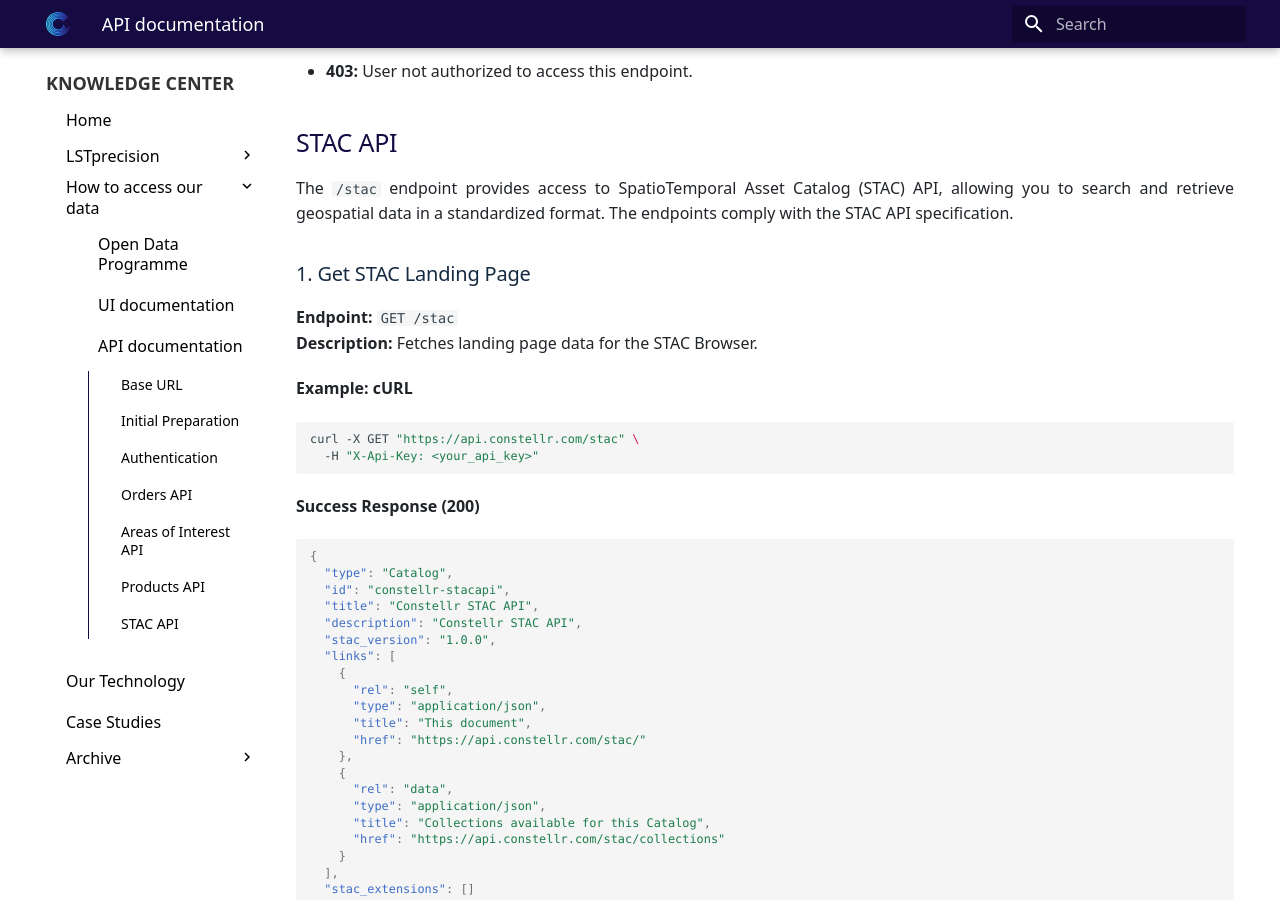
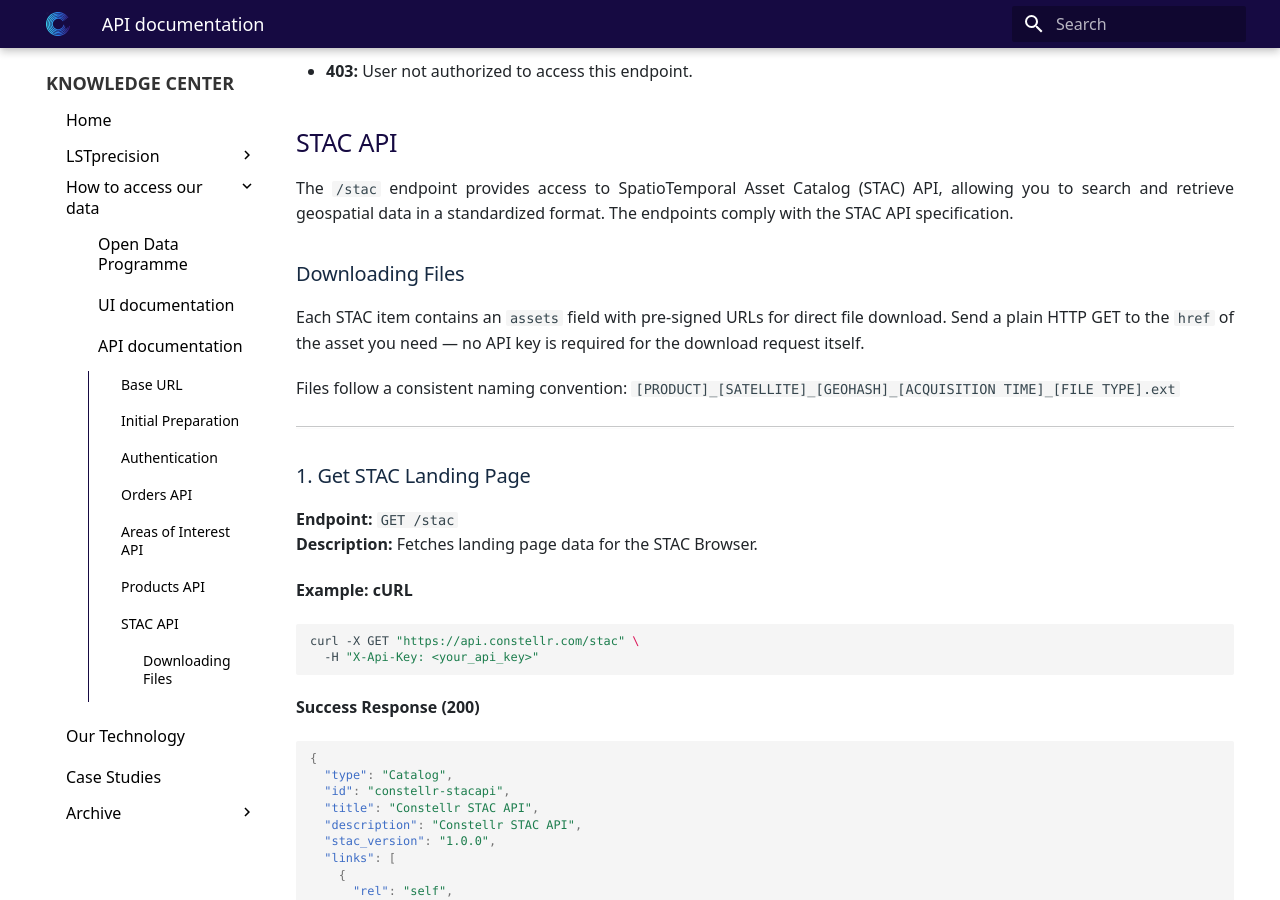
Before and after one commit to constellr/product-lst, an MkDocs documentation site: the page built from docs/API-documentation.md, in a window 1280 px wide and 900 px high, scrolled down 20444 px. Built offline with MkDocs 1.6.1 and Material for MkDocs 9.7.7, drawn with Linux system fonts in a browser that asks for light colours; the version menu is left out.

Commit message:
add filename info to api docs

```diff
--- a/docs/API-documentation.md
+++ b/docs/API-documentation.md
@@ -1012,6 +1012,14 @@
 The `/stac` endpoint provides access to SpatioTemporal Asset Catalog (STAC) API, allowing you to search and retrieve geospatial data in a standardized format.
 The endpoints comply with the STAC API specification.
 
+### Downloading Files
+
+Each STAC item contains an `assets` field with pre-signed URLs for direct file download. Send a plain HTTP GET to the `href` of the asset you need — no API key is required for the download request itself.
+
+Files follow a consistent naming convention: `[PRODUCT]_[SATELLITE]_[GEOHASH]_[ACQUISITION TIME]_[FILE TYPE].ext`
+
+---
+
 <h3>1. Get STAC Landing Page</h3>
 
 **Endpoint:**  `GET /stac`
@@ -1562,5 +1570,3 @@
 - **401:** Invalid API key.
 - **403:** User not authorized to access this endpoint.
 - **422:** Query parameter validation error.
-
----
```
